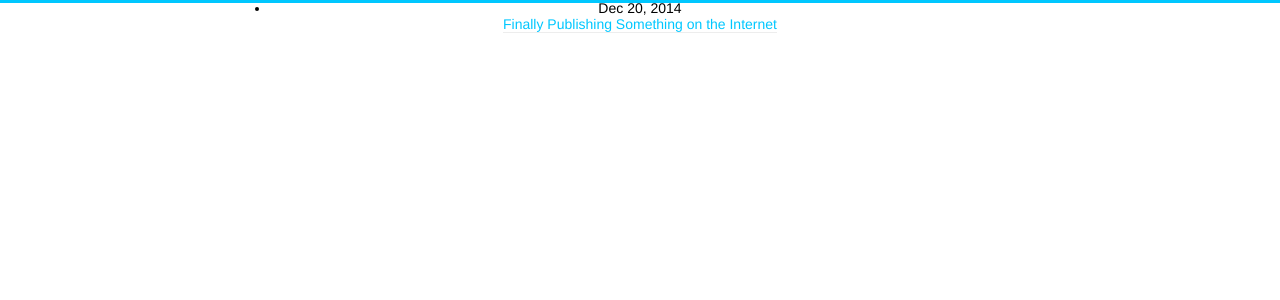
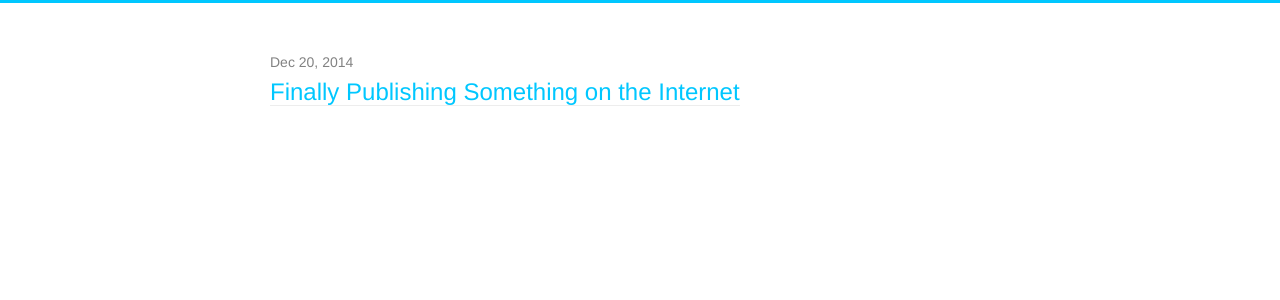
Before and after one commit to alicia/alicia.github.io, a Jekyll site: the page built from blog/index.html, in a window 1280 px wide. Shown: the top 300 px of the page. Built offline with Jekyll 4.4.1, drawn with Linux system fonts in a browser that asks for light colours.

Commit message:
made the main blog page look slightly better

```diff
--- a/blog/index.html
+++ b/blog/index.html
@@ -3,11 +3,10 @@ layout: default
 title:  Blog
 ---
 
-<ul class="post-list">
+<ul id="posts">
   {% for post in site.posts %}
     <li>
       <span class="post-meta">{{ post.date | date: "%b %-d, %Y" }}</span>
-
       <h2>
         <a class="post-link" href="{{ post.url | prepend: site.baseurl }}">{{ post.title }}</a>
       </h2>
--- a/css/main.scss
+++ b/css/main.scss
@@ -5,7 +5,14 @@
 
 $primary-color:     #00C7FF;
 $secondary-color:   #0089B0;
-$font-family:       "Helvetica Neue","Helvetica",Helvetica,Arial,sans-serif;
+$grey-color:        #828282;
+$light-grey:        #EDEDED;
+$dark-grey:         #BBBBBB;
+
+$base-font-family:  "Helvetica Neue","Helvetica",Helvetica,Arial,sans-serif;
+$base-font-size:    16px;
+$small-font-size:   $base-font-size * 0.875;
+$base-line-height:  1.5;
 
 $spacing-unit:      30px;
 $content-width:     800px;
@@ -19,14 +26,13 @@ $on-laptop:         800px;
 }
 
 * {
-    font-size: 14px;
-    font-family: $font-family;
+    font-family: $base-font-family;
     margin: 0px;
     padding: 0px;
 }
 
 a {
-    border-bottom: 1px solid #EDEDED;
+    border-bottom: 1px solid $light-grey;
     color: $primary-color;
     font-weight: 400;
     text-decoration: none;
@@ -34,11 +40,22 @@ a {
 
 a:hover, a:focus {
     color: $secondary-color;
-    border-color: #bbb;
+    border-color: $dark-grey;
 }
 
 body {
-    text-align: center;
+    font-family: $base-font-family;
+    font-size: $base-font-size;
+    line-height: $base-line-height;
+    -webkit-text-size-adjust: 100%;
+}
+
+h1 {
+    font-weight: 300;
+}
+
+.page-content {
+    margin-top: 50px;
 }
 
 .wrapper {
@@ -78,6 +95,7 @@ body {
 
 #about {
     margin-top: 125px;
+    text-align: center;
 }
 
 #about a, #about p {
@@ -89,3 +107,21 @@ body {
     font-weight: 300;
     margin: 20px 0px;
 }
+
+#posts {
+    margin-left: 0;
+    list-style: none;
+
+    > li {
+        margin-bottom: $spacing-unit;
+    }
+}
+
+#posts .post-meta {
+    font-size: $small-font-size;
+    color: $grey-color;
+}
+
+#posts .post-link {
+    font-size: 24px;
+}
```
